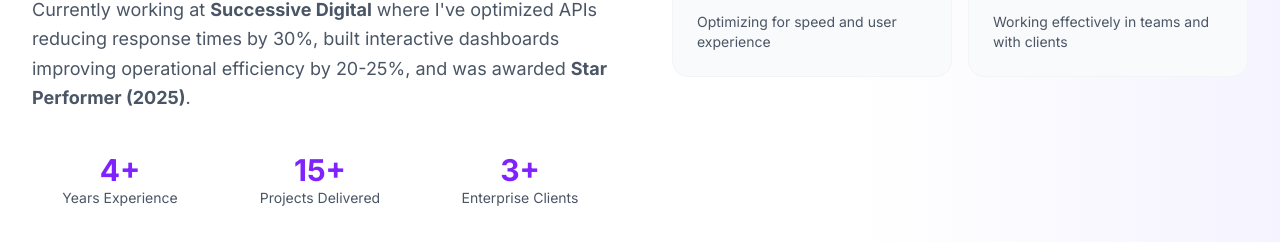
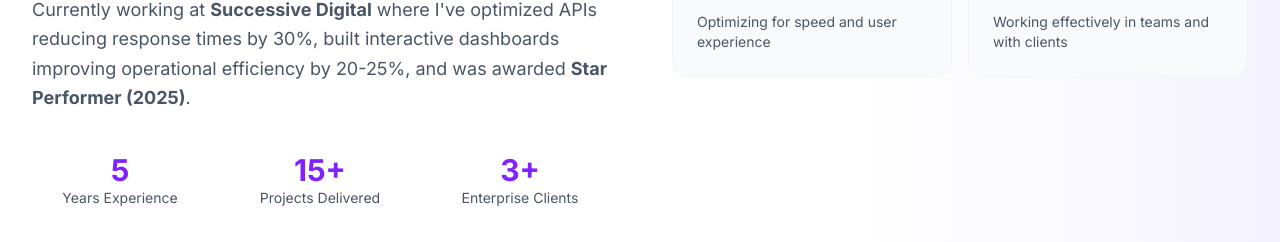
Before and after one commit to Sid-web6306/portfolio, a Next.js app: page / in a window 1280 px wide. Shown: the part 1347-1589 px from the top of the page. Built offline with nearby package versions, Linux system fonts and the light colour scheme.

Commit message:
feat: edit experience and description

```diff
--- a/src/components/about.tsx
+++ b/src/components/about.tsx
@@ -86,7 +86,7 @@ export function About() {
                 transition={{ delay: 0.2 }}
                 className="text-center"
               >
-                <div className="text-3xl font-bold text-violet-600">4+</div>
+                <div className="text-3xl font-bold text-violet-600">5</div>
                 <div className="text-sm text-gray-600 dark:text-gray-400">Years Experience</div>
               </motion.div>
               <motion.div
```
